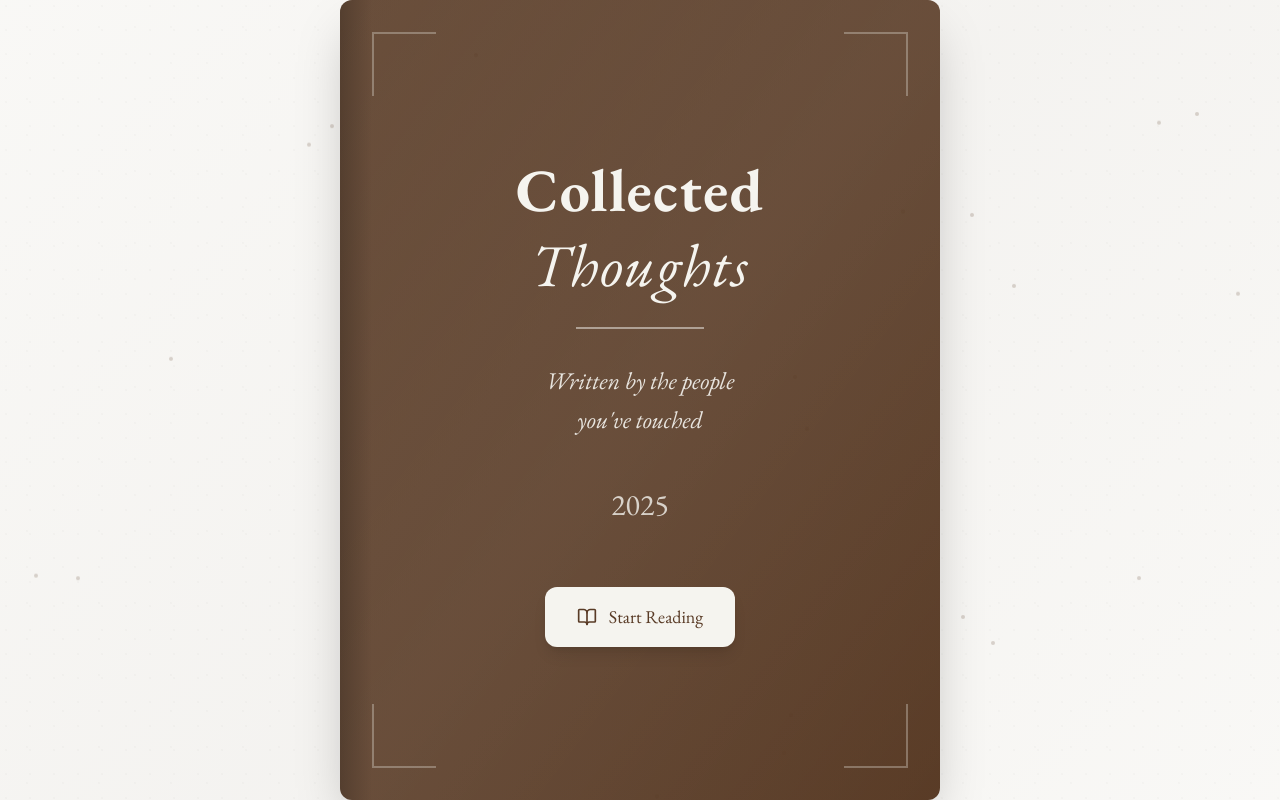
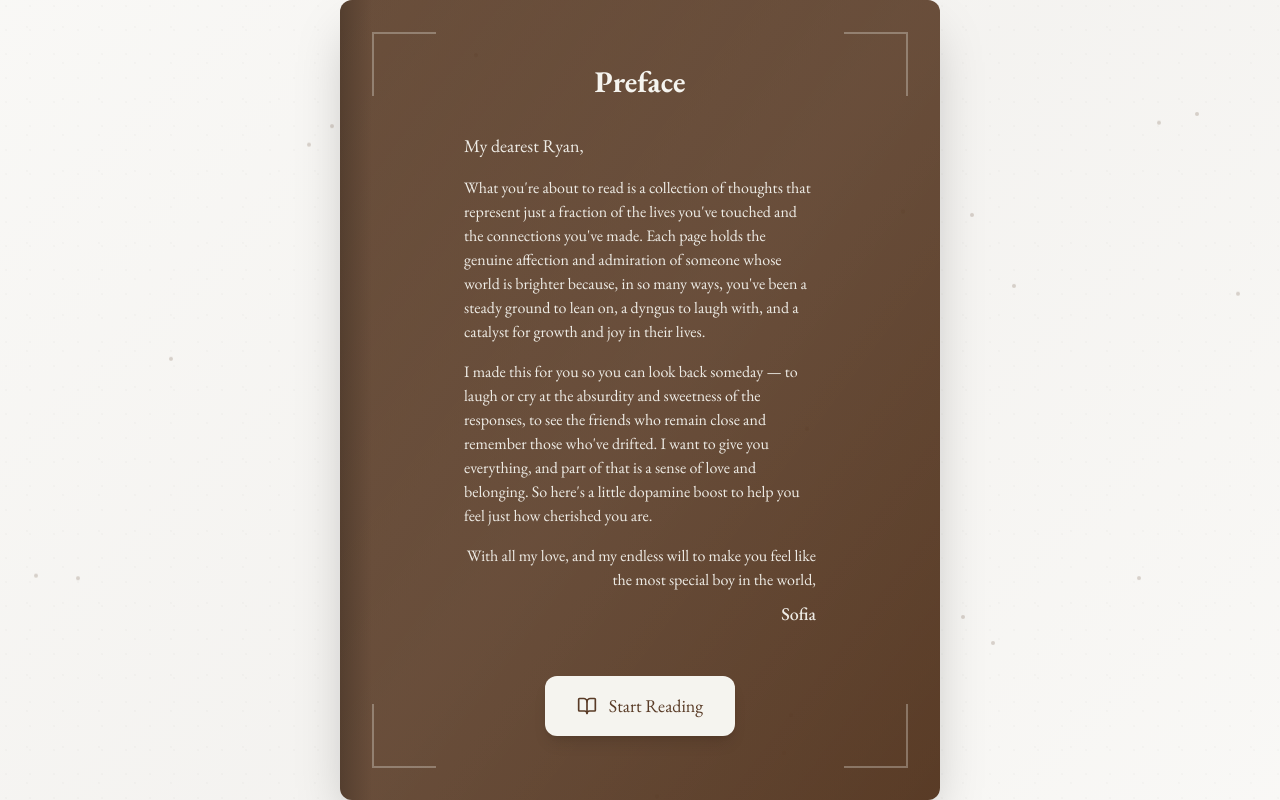
Before and after one commit to afiorg9000/mild-version, a React (Vite) app: page / in a window 1280 px wide. Built offline with nearby package versions, Linux system fonts and the light colour scheme.

Commit message:
Add preface to the book
Replace the cover with a preface containing a message from Sofia.

```diff
--- a/src/components/BookCover.tsx
+++ b/src/components/BookCover.tsx
@@ -21,30 +21,32 @@ export const BookCover = ({ onStartReading }: BookCoverProps) => {
         <div className="absolute bottom-8 right-8 w-16 h-16 border-b-2 border-r-2 border-primary-foreground/30"></div>
 
         {/* Content */}
-        <div className="relative h-full flex flex-col items-center justify-center p-16 text-center">
-          {/* Title */}
-          <h1 className="font-serif text-6xl font-bold text-primary-foreground mb-6 leading-tight tracking-wide">
-            Collected
-            <br />
-            <span className="italic font-light">Thoughts</span>
-          </h1>
+        <div className="relative h-full flex flex-col items-center justify-center p-12 text-left max-w-md mx-auto">
+          {/* Preface Header */}
+          <h2 className="font-serif text-3xl font-bold text-primary-foreground mb-8 text-center">
+            Preface
+          </h2>
 
-          {/* Decorative line */}
-          <div className="w-32 h-0.5 bg-primary-foreground/50 mb-8"></div>
+          {/* Preface Text */}
+          <div className="font-serif text-primary-foreground/95 leading-relaxed mb-12 space-y-4">
+            <p className="text-lg">My dearest Ryan,</p>
 
-          {/* Subtitle */}
-          <p className="font-serif text-2xl text-primary-foreground/90 mb-12 italic leading-relaxed">
-            Written by the people
-            <br />
-            you've touched
+            <p className="text-base">
+              What you're about to read is a collection of thoughts that represent just a fraction of the lives you've touched and the connections you've made. Each page holds the genuine affection and admiration of someone whose world is brighter because, in so many ways, you've been a steady ground to lean on, a dyngus to laugh with, and a catalyst for growth and joy in their lives.
             </p>
 
-          {/* Year */}
-          <div className="font-serif text-3xl text-primary-foreground/80 font-light mb-16">
-            2025
+            <p className="text-base">
+              I made this for you so you can look back someday — to laugh or cry at the absurdity and sweetness of the responses, to see the friends who remain close and remember those who've drifted. I want to give you everything, and part of that is a sense of love and belonging. So here's a little dopamine boost to help you feel just how cherished you are.
+            </p>
+
+            <div className="text-right mt-8">
+              <p className="text-base">With all my love, and my endless will to make you feel like the most special boy in the world,</p>
+              <p className="text-lg font-medium mt-2">Sofia</p>
+            </div>
           </div>
 
           {/* Start Reading Button */}
+          <div className="text-center">
             <button
               onClick={() => {
                 console.log("Button clicked in BookCover");
@@ -55,6 +57,7 @@ export const BookCover = ({ onStartReading }: BookCoverProps) => {
               <BookOpen className="w-5 h-5 transition-transform hover:rotate-12" />
               Start Reading
             </button>
+          </div>
         </div>
 
         {/* Book spine shadow effect */}
```
Lines whose indentation alone changed are shown as unchanged.
